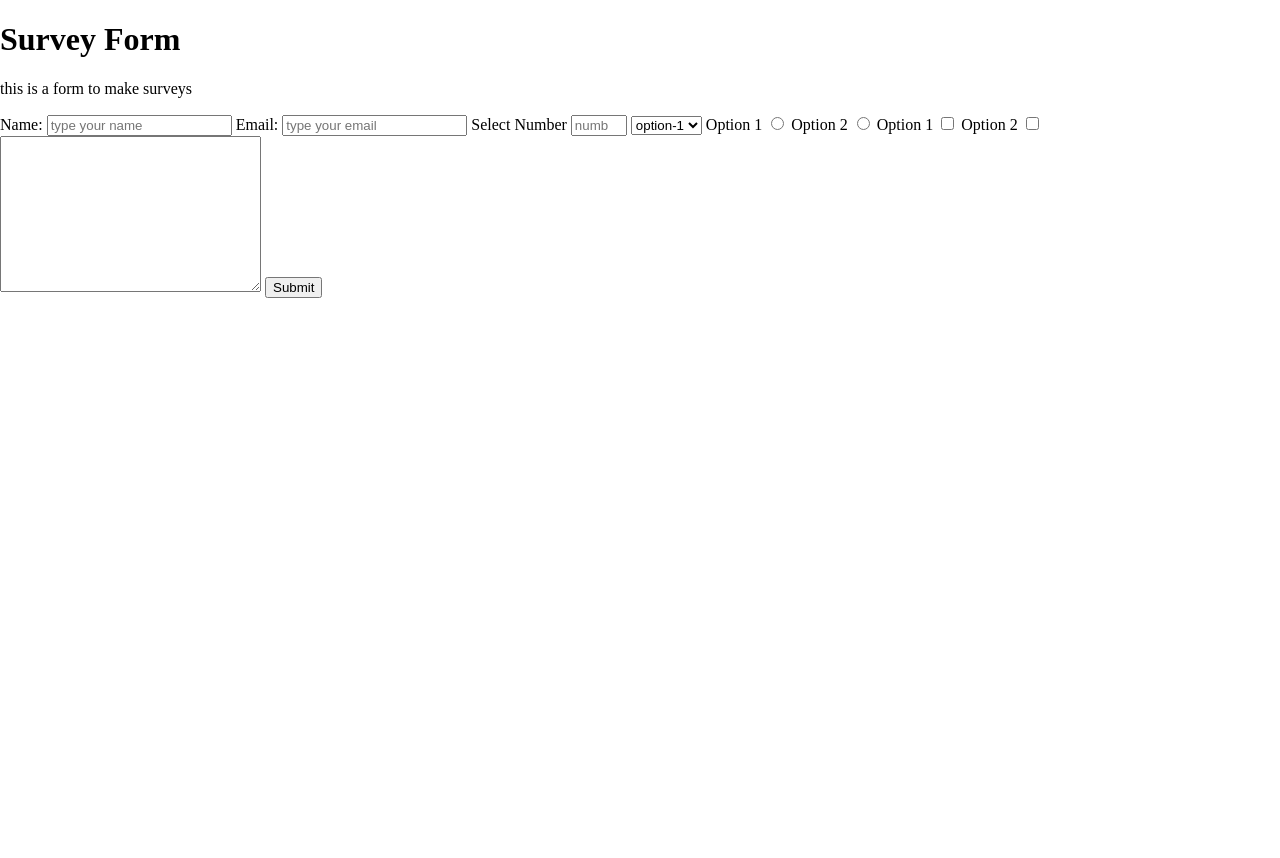
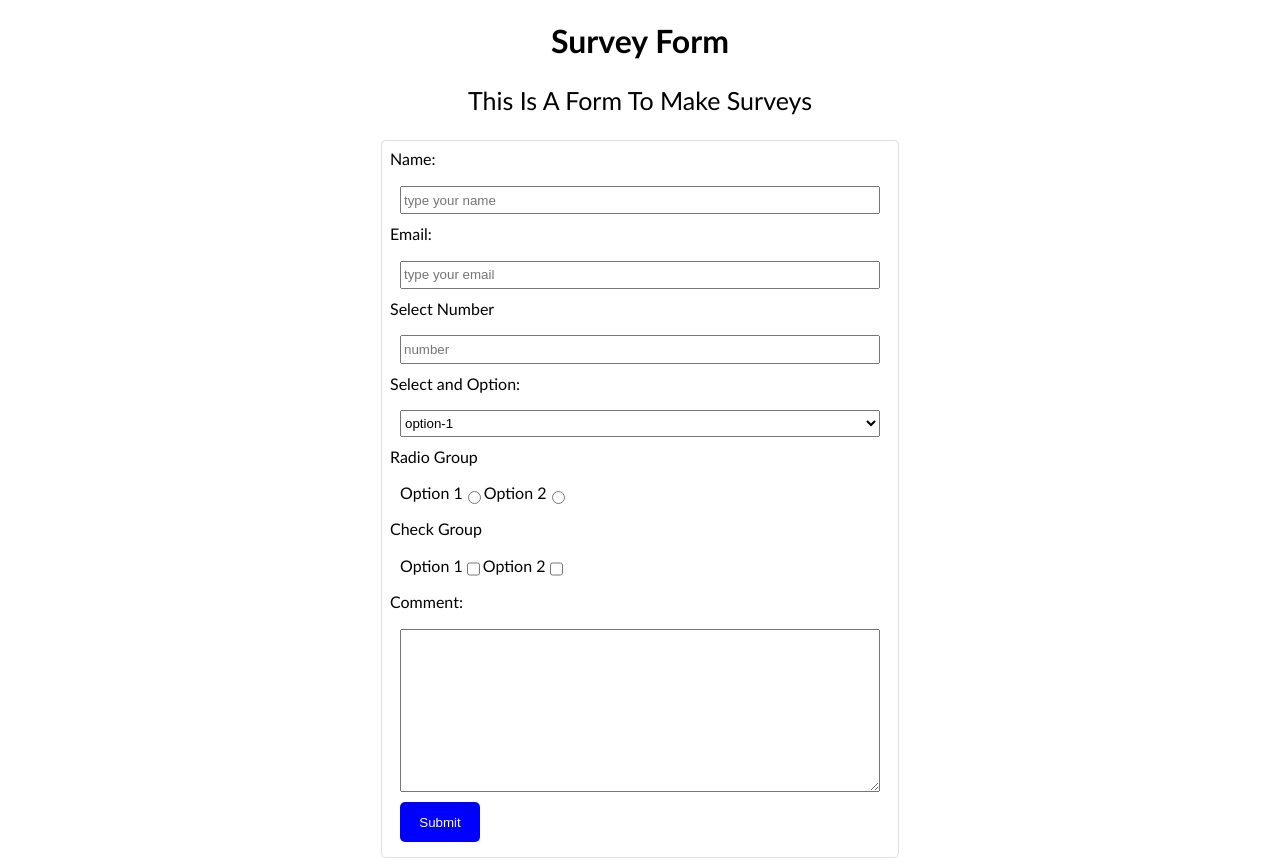
Before and after one commit to Moises-Leon/EnmanuelAndMoisesProject, a plain HTML site: page index.html in a window 1280 px wide. Before the commit the page ends 800 px from the top, so only its background shows below. Drawn offline with Linux system fonts and the light colour scheme.

Commit message:
adding some css to finalize
adding some css to finish

```diff
--- a/css/style.css
+++ b/css/style.css
@@ -1,4 +1,45 @@
 body{
     margin: 0;
     padding: 0;
+    font-family: 'Trebuchet MS', 'Lucida Sans Unicode', 'Lucida Grande', 'Lucida Sans', Arial, sans-serif;
 }
+#title{
+    text-align: center;
+}
+#description{
+    text-align: center;
+    text-transform: capitalize;
+    font-size: 25px;
+
+}
+
+#survey-form{
+    width: 500px;
+    height: 700px;
+    margin: auto;
+    display: grid;
+
+    border:1px solid #e0e0e0;
+    border-radius:5px;
+    padding: 8px;
+}
+
+#radios,#checks{
+    display: flex;
+    margin: 10px;
+}
+
+#name, #email,#number,#dropdown,#text-area{
+    margin:10px;
+}
+#submit{
+    width: 80px;
+    height:40px;
+    border: none;
+    border-radius: 5px;
+    color:#fff;
+    background-color: blue;
+    margin-left:10px;
+
+
+}
--- a/index.html
+++ b/index.html
@@ -17,23 +17,29 @@
      <input type="email" required id="email" placeholder="type your email">
       <label for="number" id="number-label">Select Number</label>
      <input type="number" id="number" min="1" max="10" placeholder="number">
+     <label for="dropdown">Select and Option:</label>
      <select name="" id="dropdown">
         <option value="option1">option-1</option>
         <option value="option2">option-2</option>
       </select>
-
+      <label for="radios">Radio Group</label>
+      <div id="radios">
         <label for="radioOp1">Option 1</label>
         <input type="radio" name="radio1" id="radioOp1" value="option 1">
         <label for="radioOp2">Option 2</label>
         <input type="radio" name="radio1" id="radioOp2" value="option 2">
-
+      </div>
+      <label for="checks">Check Group</label>
+      <div id="checks">
         <label for="checkbox1">Option 1</label>
       <input type="checkbox" value="Option 1" id="checkbox1" name="check1">
       <label for="checkbox2">Option 2</label>
       <input type="checkbox" value="Option 2" id="checkbox2" name="check1">
+      </div>
 
 
-      <textarea name="" id="" cols="30" rows="10"></textarea>
+      <label for="text-area">Comment:</label>
+      <textarea name="" id="text-area" cols="30" rows="10"></textarea>
 
       <input type="submit" id="submit">
    </form>
```
Lines whose indentation alone changed are shown as unchanged.
